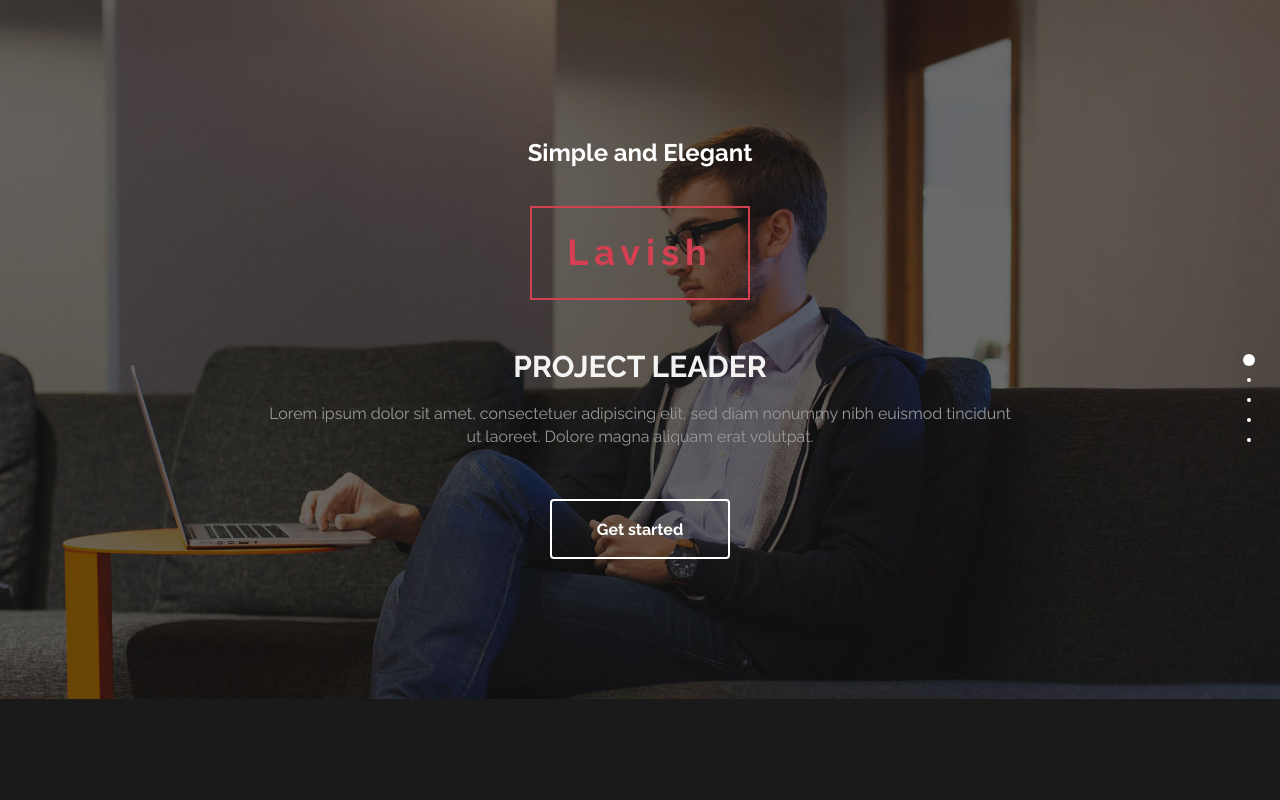
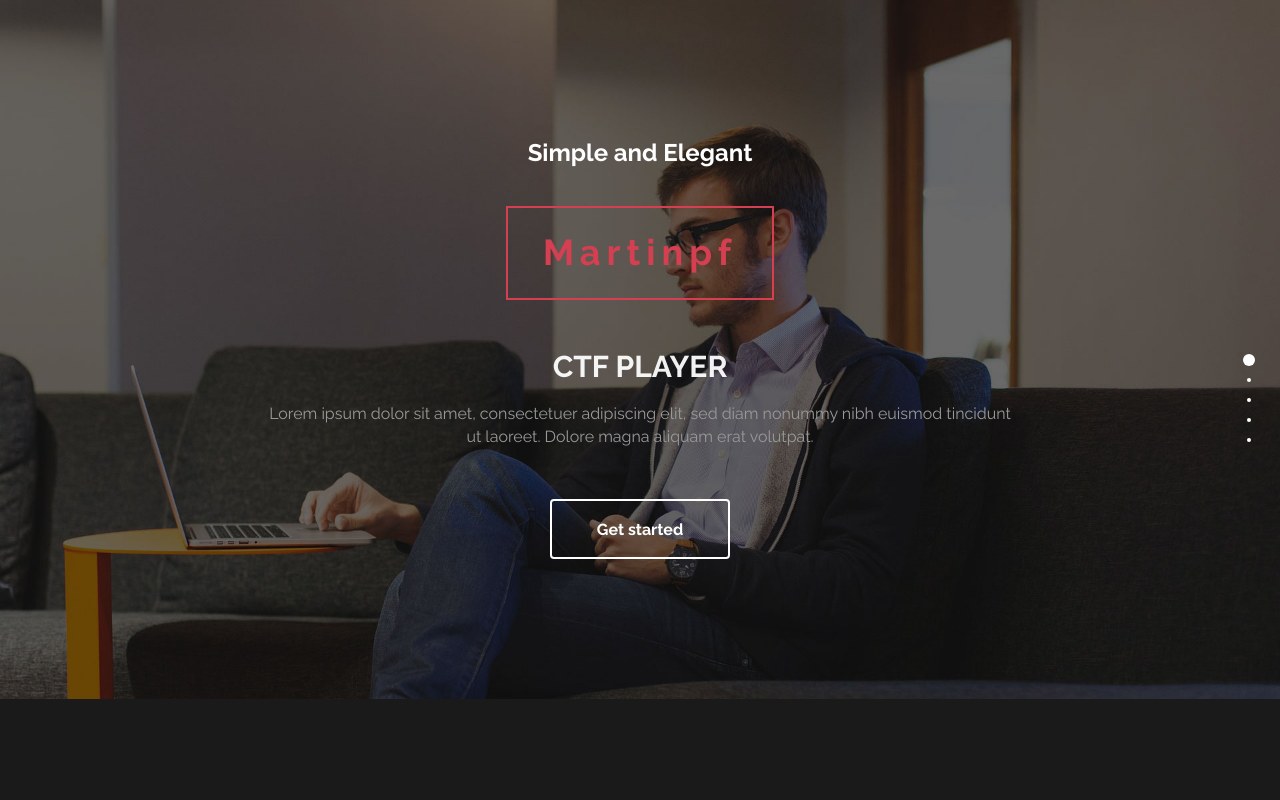
Before and after one commit to martinpf03/martinpf, a plain HTML site: page index.html in a window 1280 px wide. Shown: the top 800 px of the page. Drawn offline with Linux system fonts and the light colour scheme.

Commit message:
Update index.html

```diff
--- a/index.html
+++ b/index.html
@@ -3,10 +3,10 @@
 	<head>
 		<meta charset="utf-8">
 
-		<title>Lavish - Free Responsive Template</title>
-		<meta name="keywords" content="">
-		<meta name="description" content="">
-        <meta name="author" content="templatemo">
+		<title>Martinpf</title>
+		<meta name="keywords" content="programmer">
+		<meta name="description" content="java, python, C#">
+        <meta name="Martinpf" content="templatemo">
         <!--
         Lavish HTML CSS Template
         https://templatemo.com/tm-458-lavish
@@ -41,8 +41,8 @@
 					<div class="col-md-2"></div>
 					<div class="col-md-8 wow fadeIn" data-wow-delay="0.9s">
 						<h3>Simple and Elegant</h3>
-						<h1>Lavish</h1>
-						<h2 class="rotate">DESIGNER &AMP; DEVELOPER, UI &AMP; UX SPECIALIST, PROJECT LEADER</h2>
+						<h1>Martinpf</h1>
+						<h2 class="rotate">GAME DESIGNER &AMP; DEVELOPER, JAVA &AMP; PYTHON SPECIALIST, CTF PLAYER</h2>
 						<p>Lorem ipsum dolor sit amet, consectetuer adipiscing elit, sed diam nonummy nibh euismod tincidunt ut laoreet. Dolore magna aliquam erat volutpat.</p>
 						<a href="#work" class="btn btn-default smoothScroll wow fadeInUp" data-wow-delay="1s">Get started</a>
 					</div>
```
